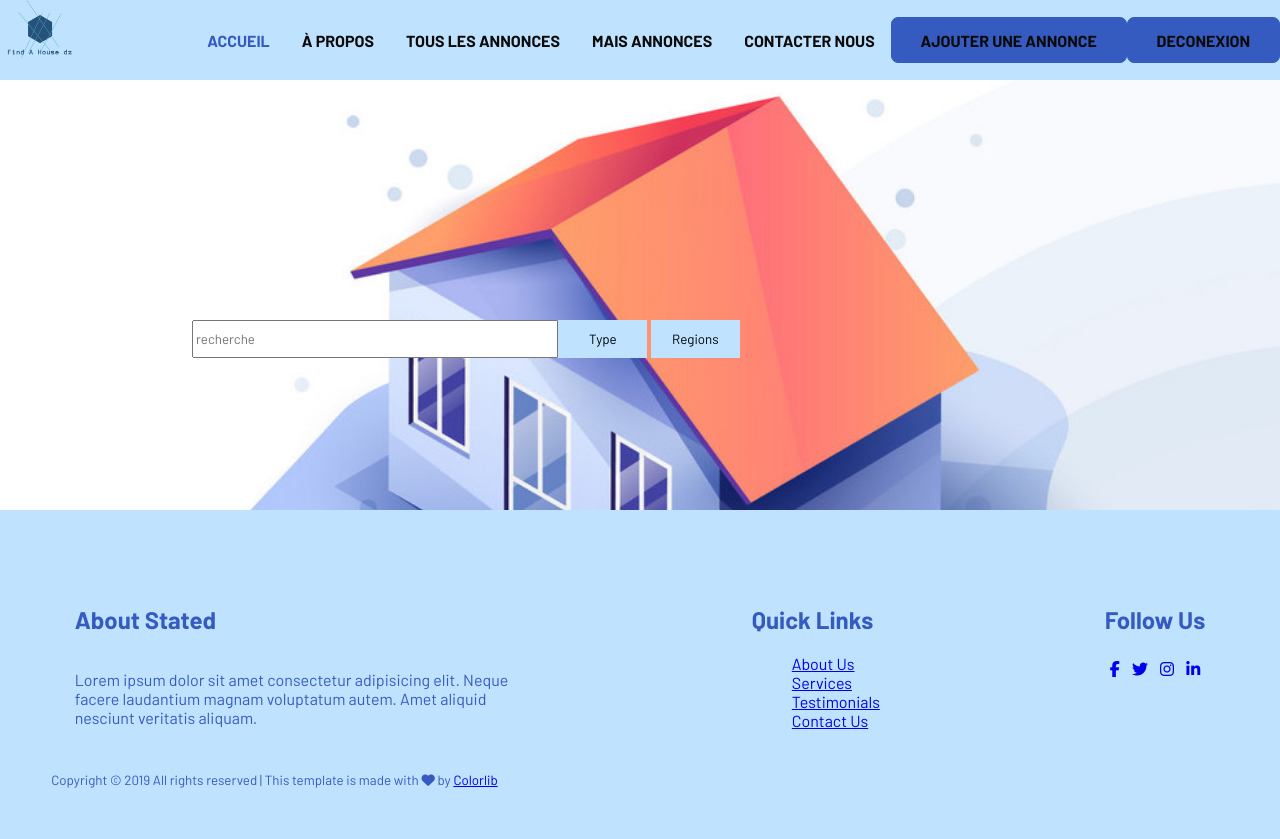
After one commit to Ahmedfetni/TP_PWEB, a PHP site: page /acceuil.php in a window 1280 px wide. The commit adds this page. Run offline with PHP 8.4, Linux system fonts and the light colour scheme; some libraries are stand-ins or nearby versions.

Commit message:
ajout du connexion

```diff
--- /dev/null
+++ b/acceuil.php
@@ -0,0 +1,100 @@
+<!DOCTYPE html>
+<html lang="fr">
+    <head>
+        <title>Find A House dz</title>
+
+        <link rel="stylesheet" href="style/style.css" />
+        <link rel="shortcut icon" href="./images/logo.png" />
+    </head>
+    <body>
+        <nav class="main-nav">
+            <a class="nav-logo" href="index.html">
+                <img src="images/logo_transparent.png" alt="" class="main-nav-image" />
+            </a>
+            <ul class="main-nav-elements">
+                <li class="main-nav-element">
+                    <a href="index.html">Accueil</a>
+                </li>
+                <li class="main-nav-element"><a href="#About">à Propos</a></li>
+                <li class="main-nav-element"><a href="Tous_les_annonces.php">Tous les Annonces</a></li>
+                <li class="main-nav-element"><a href="mes_annonces.php">Mais Annonces</a></li>
+                <li class="main-nav-element"><a href="contacter_nous.php">Contacter nous</a></li>
+                <button class="button" id="connexion" onclick="location.href='ajouter_une_annonce.php'" >Ajouter une Annonce</button>
+                <button class="button" id="connexion" onclick="location.href='ajouter_une_annonce.php'" >Deconexion</button>
+            </ul>
+        </nav>
+        <header>
+            <!--Search sections -->
+            <div class="searchbar-container">
+                <input class="searchbar" type="text" placeholder="recherche">
+                <div class="type">
+                    <button class="type-btn">Type</button>
+                    <div class="list-type">
+                        <button class="pick-type">Appartement</button>
+                        <button class="pick-type">Villa</button>
+                        <button class="pick-type">Garage</button>
+                        <button class="pick-type">Bureau</button>
+                    </div>
+                </div>
+                <div class="region">
+                    <button class="region-btn">Regions</button>
+                    <div class="list-region">
+                        <button class="pick-region">Nord</button>
+                        <button class="pick-region">Est</button>
+                        <button class="pick-region">Ouest</button>
+                        <button class="pick-region">Sud</button>
+                    </div>
+                </div>
+            </div>
+        </header>
+        <footer>
+            <div class="flex-container">
+                <div class="footer-about">
+                    <h2>About Stated</h2>
+                    <p>Lorem ipsum dolor sit amet consectetur adipisicing elit. Neque facere laudantium magnam voluptatum autem. Amet aliquid nesciunt veritatis aliquam.</p>
+                </div>
+
+                <div class="footer-quick-links">
+                    <h2>Quick Links</h2>
+                    <ul>
+                        <li><a href="#">About Us</a></li>
+                        <li><a href="#">Services</a></li>
+                        <li><a href="#">Testimonials</a></li>
+                        <li><a href="#">Contact Us</a></li>
+                    </ul>
+                </div>
+
+                <div class="footer-suiver">
+
+                    <h2>Follow Us</h2>
+                    <ul>
+                        <li><a href="#"><span class="fab fa-facebook-f"></span></a></li>
+                        <li><a href="#"><span class="fab fa-twitter"></span></a></li>
+                        <li><a href="#"><span class="fab fa-instagram"></span></a></li>
+                        <li><a href="#"><span class="fab fa-linkedin-in"></span></a></li>
+                    </ul>
+                </div>
+            </div>
+
+            <small>
+                Copyright &copy; 2019 All rights reserved | This template is made with <span class="fa fa-heart"></span> by <a href="https://colorlib.com">Colorlib</a>
+            </small>
+        </footer>
+        <!--La Partie JS-->
+        <script>
+             /*Ajouter un la functionalite du button type*/
+             let typeBtn = document.querySelector('.type-btn');
+             let listType = document.querySelector('.list-type');
+             let regionBtn = document.querySelector('.region-btn');
+             let listRegion = document.querySelector('.list-region');
+             typeBtn.addEventListener("click",()=>{
+                    listType.classList.toggle('new-type-list')
+             });
+             regionBtn.addEventListener("click",()=>{
+                 listRegion.classList.toggle('new-region-list')
+             });
+
+        </script>
+        <script src="https://kit.fontawesome.com/40440840ce.js" crossorigin="anonymous"></script>
+    </body>
+</html>
```
Also changed, not shown: ajouter_une_annonce.php (+23 -10 lines), Tous_les_annonces.php (added), index.php (renamed from index.html), mes_annonces.php (added).
